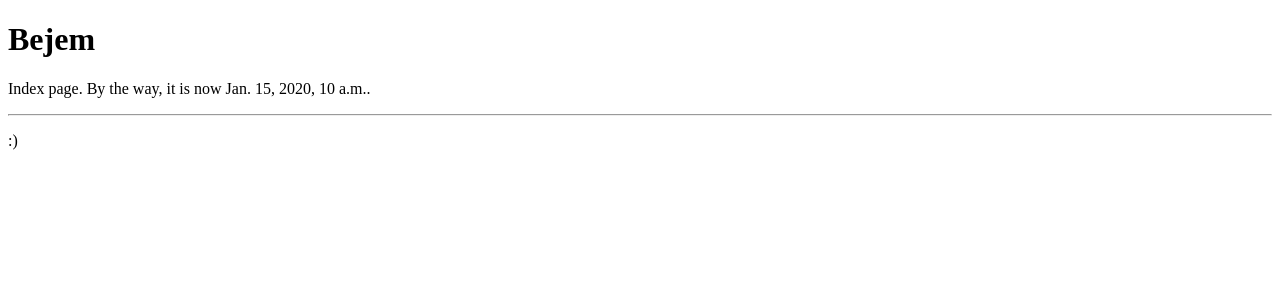
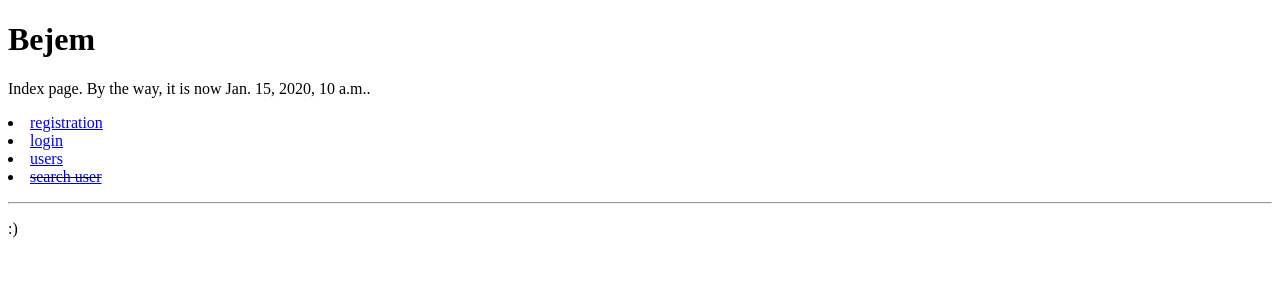
Before and after one commit to akalashnikov/Bejem, a Django app: template bejem/templates/index.html in a window 1280 px wide. Shown: the top 300 px of the page. Run offline with Django 3.2, Linux system fonts and the light colour scheme; the template is opened without the code that fills it: most values are stand-ins (such as "Sample title", 1, 10 or a date in 2020).

Commit message:
add index, registration, login pages

```diff
--- a/bejem/templates/index.html
+++ b/bejem/templates/index.html
@@ -3,5 +3,13 @@
 {% block title %}Index{% endblock %}
 
 {% block content %}
-<p> Index page. By the way, it is now {{ current_datetime }}.</p>
+
+<p>Index page. By the way, it is now {{ current_datetime }}.</p>
+<p>
+    <li><a href="http://127.0.0.1:8000/registration">registration</a></li>
+    <li><a href="http://127.0.0.1:8000/login">login</a></li>
+	<li><a href="http://127.0.0.1:8000/users">users</a></li>
+	<li><s><a href="http://127.0.0.1:8000/search">search user</a></s></li>
+</p>
+
 {% endblock %}
--- a/bejem/templates/login.html
+++ b/bejem/templates/login.html
@@ -3,5 +3,5 @@
 {% block title %}Login{% endblock %}
 
 {% block content %}
-<p> Login page. By the way, it is now {{ current_datetime }}.</p>
+<p> Login page.</p>
 {% endblock %}
--- a/bejem/templates/registration.html
+++ b/bejem/templates/registration.html
@@ -3,5 +3,5 @@
 {% block title %}Registration{% endblock %}
 
 {% block content %}
-<p> Registration page. By the way, it is now {{ current_datetime }}.</p>
+<p> Registration page.</p>
 {% endblock %}
--- a/bejem/urls.py
+++ b/bejem/urls.py
@@ -6,11 +6,11 @@ import users.views
 admin.autodiscover()
 
 urlpatterns = patterns('',
-    #(r'^index/$', ...),
-    #(r'^registration/$', ...),
-    #(r'^login/$', ...),
-    (r'^users/$', users.views.index),
-    #(r'^users/[A-Za-z]+$', users.views.details),
+    (r'^$', users.views.index),
+    (r'^registration/$', users.views.registration),
+    (r'^login/$', users.views.login),
+    (r'^users/$', users.views.user_list),
+    (r'^users/[A-Za-z]+$', users.views.user_list),
     (r'^admin/', include(admin.site.urls)),
     (r'^admin/doc/', include('django.contrib.admindocs.urls')),
 )
```
Also changed, not shown: bejem/users/views.py (+9 -1 lines).
